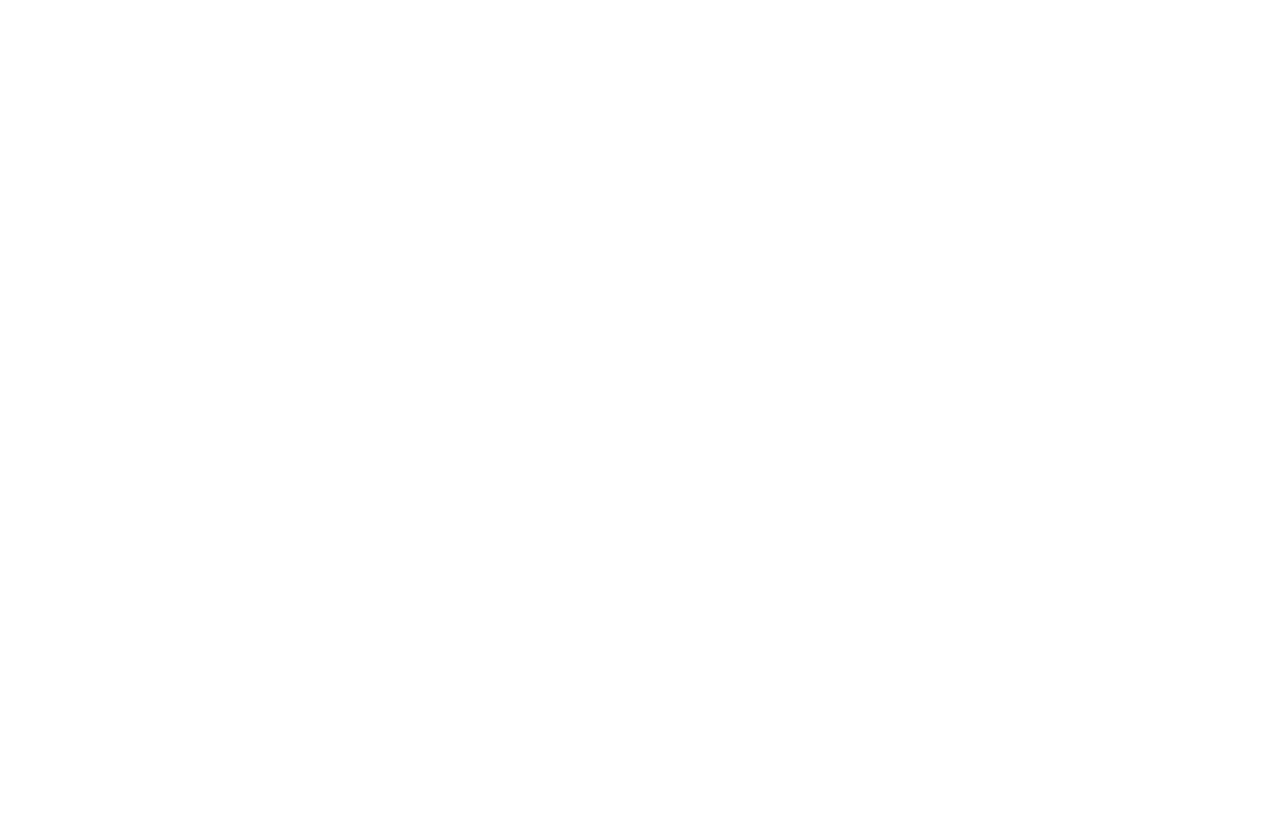
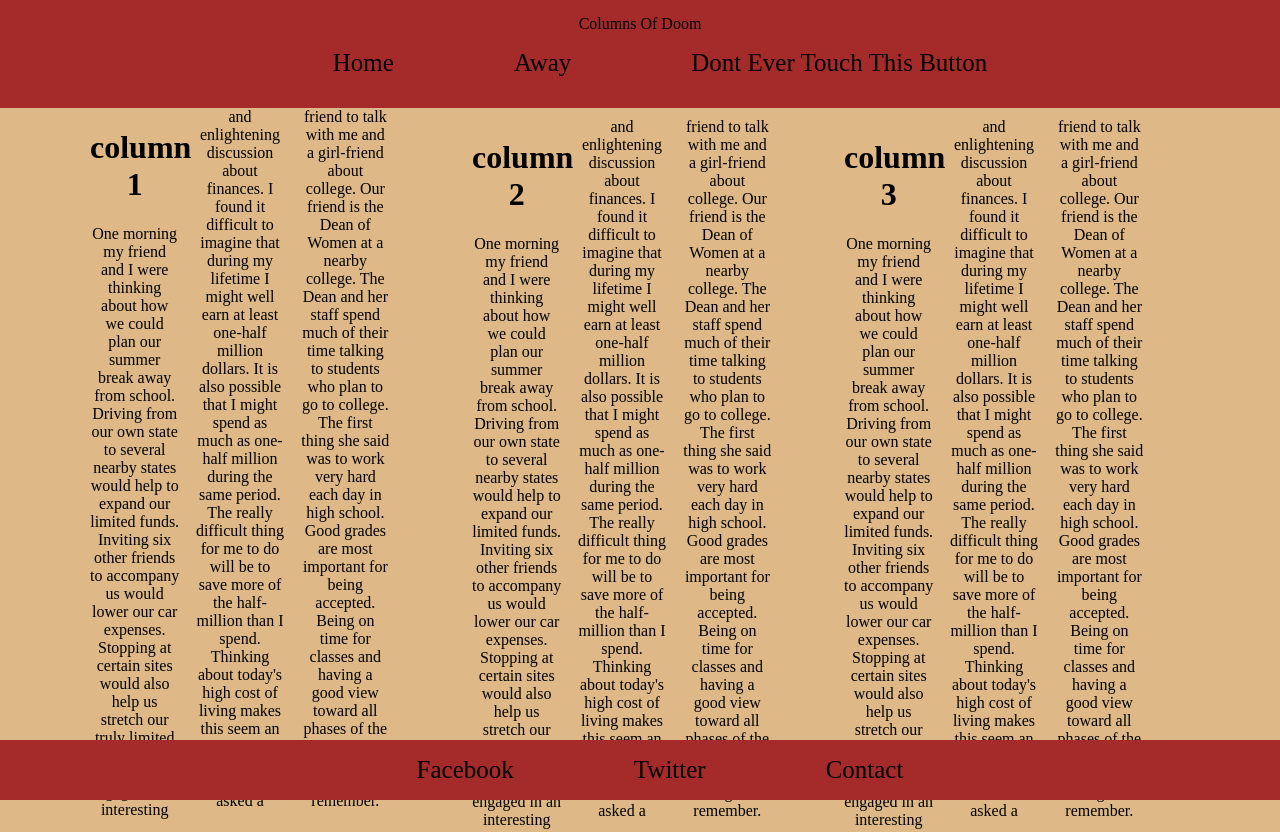
Before and after one commit to picardeg/github-practice, a plain HTML site: page index.html in a window 1280 px wide. Before the commit the page ends 800 px from the top, so only its background shows below. Drawn offline with Linux system fonts and the light colour scheme.

Commit message:
Practice Header/footer, and added 3 columns

```diff
--- a/index.html
+++ b/index.html
@@ -4,9 +4,44 @@
     <meta charset="UTF-8">
     <meta http-equiv="X-UA-Compatible" content="IE=edge">
     <meta name="viewport" content="width=device-width, initial-scale=1.0">
-    <title>Document</title><link rel="stylesheet" href="./css/style.css">
+    <title>Practice Header/Footer/columns</title><link rel="stylesheet" href="style.css">
+
 </head>
+
 <body>
+    <header>
+        Columns Of Doom
+        <ul>
+            <li><a href="https://turbofuture.com/internet/GoogleYourHouseGoogleaStreetViewPictureofYourHomeandStreet">Home</a></li>
+            <li><a href="https://www.youtube.com/watch?v=vtE8vEthw4k">Away</a></li>
+            <li><a href="https://www.youtube.com/watch?v=6tG9VYSWyE4&t=5s">Dont Ever Touch This Button</a></li>
+        </ul>
+    </header>
 
+
+
+    <div id="container">
+    <div class="coll">
+        <h1>column 1</h1>
+        <p>One morning my friend and I were thinking about how we could plan our summer break away from school. Driving from our own state to several nearby states would help to expand our limited funds. Inviting six other friends to accompany us would lower our car expenses. Stopping at certain sites would also help us stretch our truly limited travel budget. Yesterday I engaged in an interesting and enlightening discussion about finances. I found it difficult to imagine that during my lifetime I might well earn at least one-half million dollars. It is also possible that I might spend as much as one-half million during the same period. The really difficult thing for me to do will be to save more of the half-million than I spend. Thinking about today's high cost of living makes this seem an impossible task for most. Last week I asked a friend to talk with me and a girl-friend about college. Our friend is the Dean of Women at a nearby college. The Dean and her staff spend much of their time talking to students who plan to go to college. The first thing she said was to work very hard each day in high school. Good grades are most important for being accepted. Being on time for classes and having a good view toward all phases of the school life are two other things to remember.</p>
+    </div>
+
+    <div class="col2">
+        <h1>column 2</h1>
+        <p>One morning my friend and I were thinking about how we could plan our summer break away from school. Driving from our own state to several nearby states would help to expand our limited funds. Inviting six other friends to accompany us would lower our car expenses. Stopping at certain sites would also help us stretch our truly limited travel budget. Yesterday I engaged in an interesting and enlightening discussion about finances. I found it difficult to imagine that during my lifetime I might well earn at least one-half million dollars. It is also possible that I might spend as much as one-half million during the same period. The really difficult thing for me to do will be to save more of the half-million than I spend. Thinking about today's high cost of living makes this seem an impossible task for most. Last week I asked a friend to talk with me and a girl-friend about college. Our friend is the Dean of Women at a nearby college. The Dean and her staff spend much of their time talking to students who plan to go to college. The first thing she said was to work very hard each day in high school. Good grades are most important for being accepted. Being on time for classes and having a good view toward all phases of the school life are two other things to remember.</p>
+    </div>
+
+    <div class="col3">
+        <h1>column 3</h1>
+        <p>One morning my friend and I were thinking about how we could plan our summer break away from school. Driving from our own state to several nearby states would help to expand our limited funds. Inviting six other friends to accompany us would lower our car expenses. Stopping at certain sites would also help us stretch our truly limited travel budget. Yesterday I engaged in an interesting and enlightening discussion about finances. I found it difficult to imagine that during my lifetime I might well earn at least one-half million dollars. It is also possible that I might spend as much as one-half million during the same period. The really difficult thing for me to do will be to save more of the half-million than I spend. Thinking about today's high cost of living makes this seem an impossible task for most. Last week I asked a friend to talk with me and a girl-friend about college. Our friend is the Dean of Women at a nearby college. The Dean and her staff spend much of their time talking to students who plan to go to college. The first thing she said was to work very hard each day in high school. Good grades are most important for being accepted. Being on time for classes and having a good view toward all phases of the school life are two other things to remember.</p>
+    </div>
+
+     <footer>
+        <ul>
+            <li><a href="facebook.com">Facebook</a></li>
+            <li><a href="twitter.com">Twitter</a></li>
+            <li><a href="https://www.nasa.gov/feature/episode-5-we-asked-a-nasa-scientist-do-aliens-exist">Contact</a></li>
+        </ul>
+    </footer>
 </body>
 </html>
--- /dev/null
+++ b/style.css
@@ -0,0 +1,78 @@
+body{
+    background-color: burlywood;
+    padding: 0;
+    margin: 0;
+    text-align: center;
+}
+
+header{
+    background-color: brown;
+    padding: 15px;
+}
+header li{
+    display: inline;
+    padding: 45px;
+    font-style: bold;
+    font-size: 25px;
+}
+header li a{
+    color: black;
+    text-decoration: none;
+    padding: 13px;
+}
+header li a:hover{
+    color: red;
+}
+
+
+
+body{
+    margin: 0;
+    padding: 0;
+}
+
+#container{
+    width: 1100px;
+    margin: auto;
+}
+
+div{
+    column-count: 3;
+    width: 300px;
+    float: center;
+    margin 10px;
+}
+.col1 {
+    width: 300px;
+    float: left;
+    margin: 10px;
+}
+.col2 {
+    width: 300px;
+    float: left;
+    margin: 10px;
+}
+.col3 {
+    width: 300px;
+    float: left;
+    margin: 10px;
+}
+
+footer{
+    position: absolute;
+    background: brown;
+    text-align: center;
+    bottom: 0;
+    left: 0;
+    right: 0;
+}
+footer li{
+    display: inline;
+    padding: 45px;
+    font-style: bold;
+    font-size: 25px;
+}
+footer li a{
+    color: black;
+    text-decoration: none;
+    padding: 13px;
```
Also changed, not shown: css/style.css (deleted).
